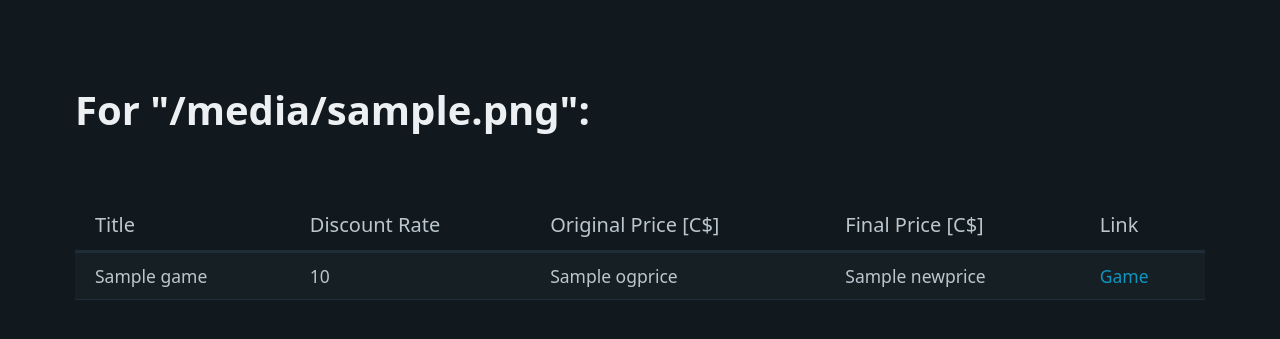
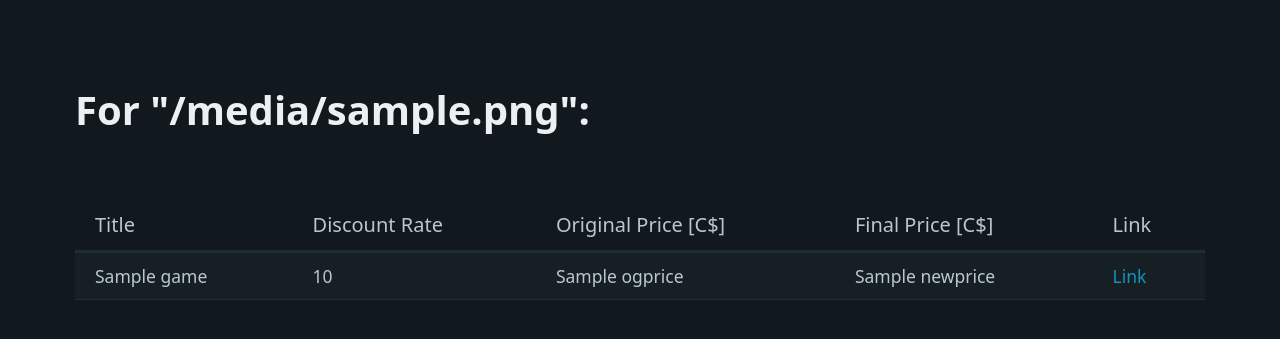
Before and after one commit to k1m905/steam-scraper, a Flask app: template templates/search.html in a window 1280 px wide. Shown: the top 339 px of the page. Run offline with Flask 3, Linux system fonts and the light colour scheme; the template is opened without the code that fills it: most values are stand-ins (such as "Sample title", 1, 10 or a date in 2020).

Commit message:
Update search.html
Game -> Link

```diff
--- a/templates/search.html
+++ b/templates/search.html
@@ -24,7 +24,7 @@
                             <td>{{game.discount}}</td>
                             <td>{{game.ogprice}}</td>
                             <td>{{game.newprice}}</td>
-                            <td><a href="{{game.link}}">Game</a></td>
+                            <td><a href="{{game.link}}">Link</a></td>
                         </tr>
                         {% endfor %}
                     </tbody>
```
